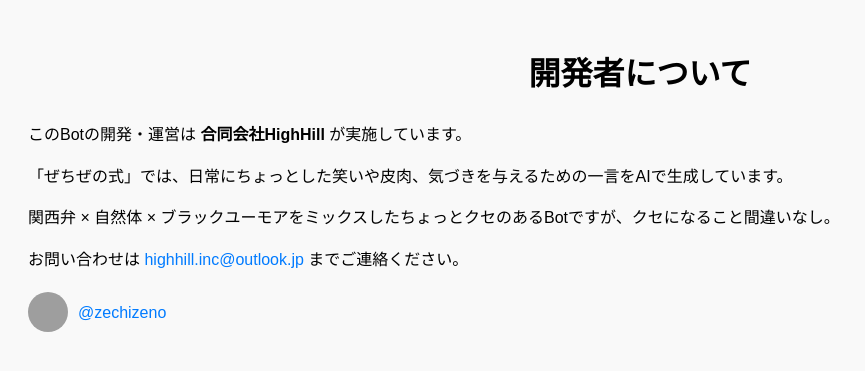
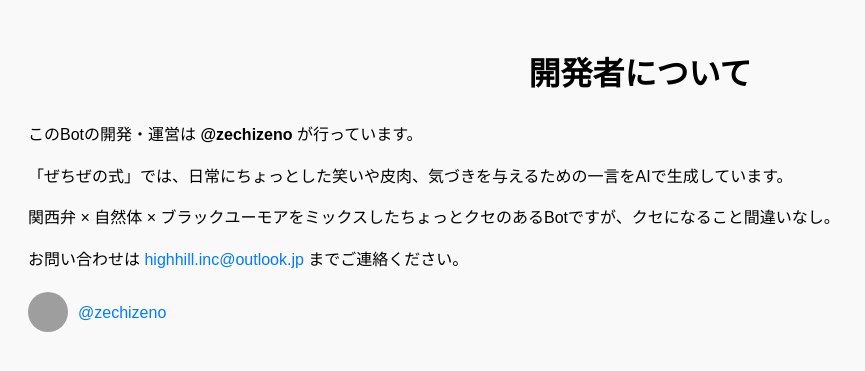
Before and after one commit to highhill-inc/hitokoto-bot, a Flask app: page /about in a window 1280 px wide. Shown: the top 371 px of the page, without its empty margins (0-865 px from the left). Run offline with Flask 3, Linux system fonts and the light colour scheme; some libraries are stand-ins or nearby versions; grey boxes are pictures that could not be loaded.

Commit message:
update: change developer info to @zechizeno

```diff
--- a/templates/about.html
+++ b/templates/about.html
@@ -38,7 +38,7 @@
 <body>
   <h1>開発者について</h1>
 
-  <p>このBotの開発・運営は <strong>合同会社HighHill</strong> が実施しています。</p>
+  <p>このBotの開発・運営は <strong>@zechizeno</strong> が行っています。</p>
   <p>「ぜちぜの式」では、日常にちょっとした笑いや皮肉、気づきを与えるための一言をAIで生成しています。</p>
   <p>関西弁 × 自然体 × ブラックユーモアをミックスしたちょっとクセのあるBotですが、クセになること間違いなし。</p>
 
```
